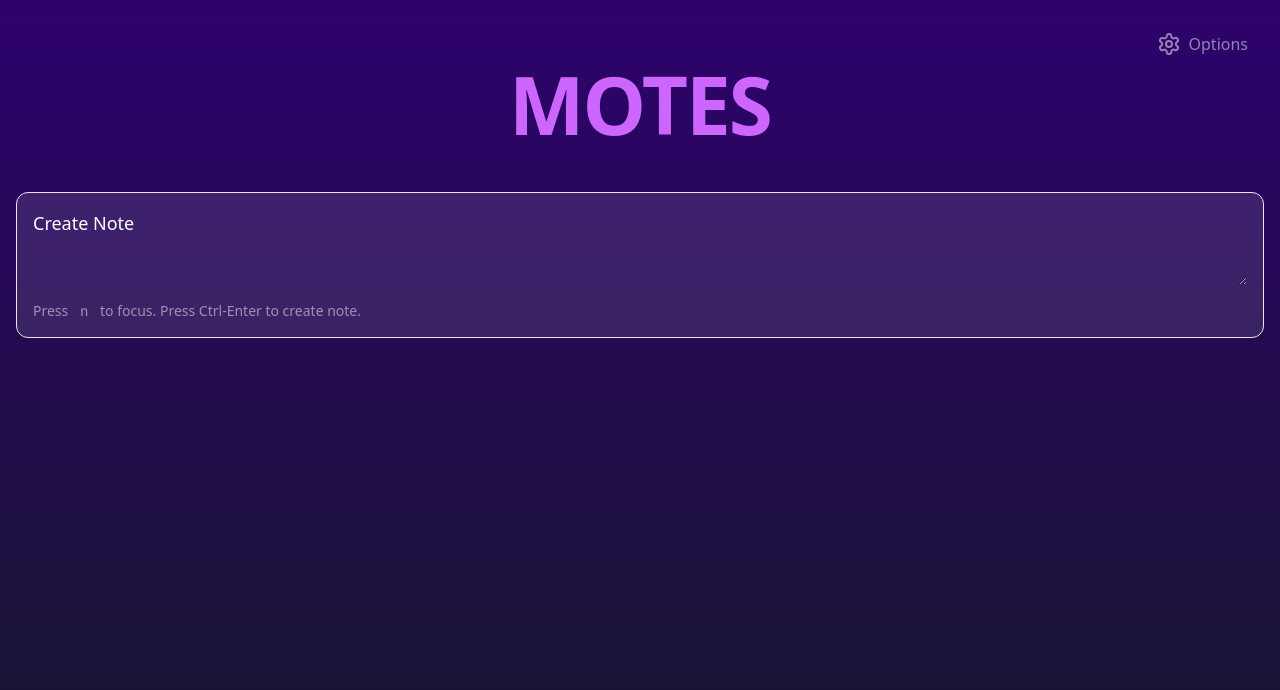
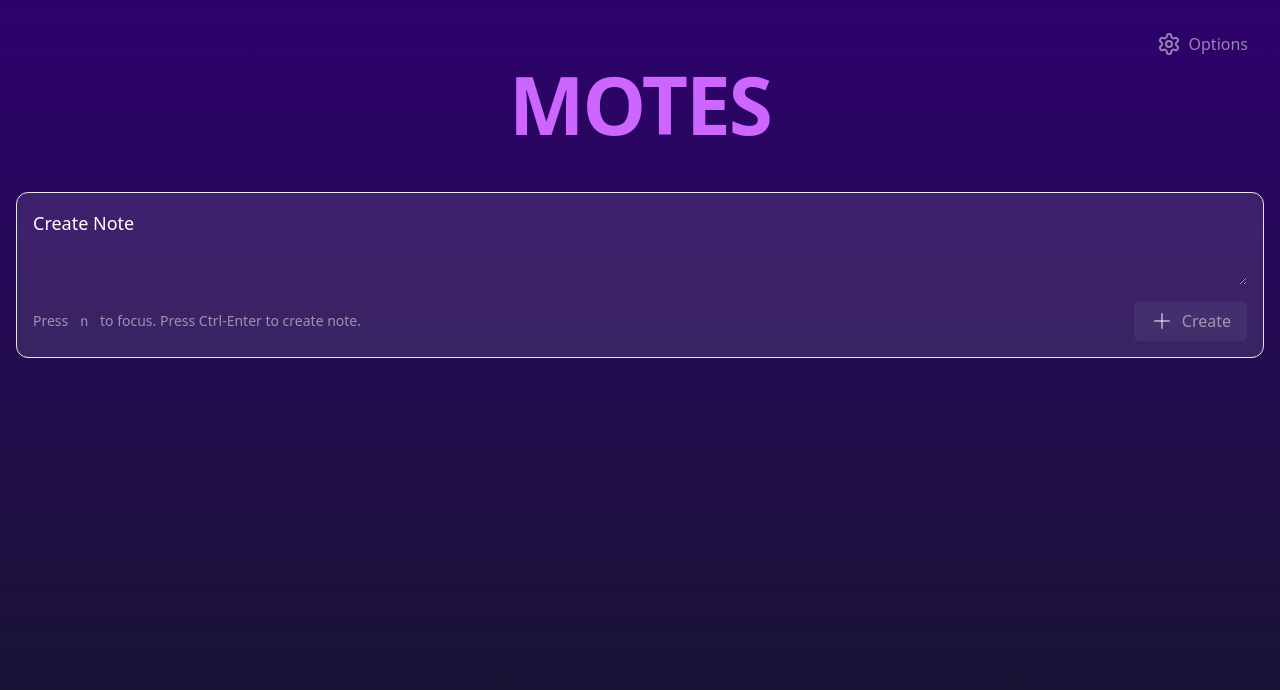
Before and after one commit to brenapp/motes, a Next.js app: page / in a window 1280 px wide. Shown: the top 690 px of the page. Built offline with nearby package versions, Linux system fonts and the light colour scheme.

Commit message:
Add create button

```diff
--- a/src/pages/index.tsx
+++ b/src/pages/index.tsx
@@ -204,7 +204,7 @@ const Home: NextPage = () => {
       <main className="flex min-h-screen flex-col items-center bg-gradient-to-b from-[#2e026d] to-[#15162c]">
         <nav className="fixed right-4 top-4 text-white/50">
           <Link href="/options" className="group outline-none hover:border">
-            <p className="flex gap-2 rounded-md p-4 group-focus-within:border">
+            <p className="flex gap-2 rounded-md p-4 hover:bg-white/10 group-focus-within:border">
               <svg
                 xmlns="http://www.w3.org/2000/svg"
                 width="24"
@@ -239,11 +239,35 @@ const Home: NextPage = () => {
               className="rounded-lg bg-transparent font-mono text-2xl outline-none"
               autoFocus
             ></textarea>
-            <nav className="flex items-center">
+            <nav className="flex items-center justify-between">
               <p className="right-4 text-sm text-white/50">
                 Press <code className="rounded-md px-2">n</code> to focus. Press
                 Ctrl-Enter to create note.
               </p>
+              <button
+                className="flex rounded-md bg-white/5 py-2 px-4 text-white/50 hover:bg-white/10 hover:text-white"
+                tabIndex={-1}
+                onClick={() => {
+                  onNoteAdd(note);
+                  setNote("");
+                }}
+              >
+                <svg
+                  xmlns="http://www.w3.org/2000/svg"
+                  width="24"
+                  height="24"
+                  viewBox="0 0 24 24"
+                  fill="none"
+                  stroke="currentColor"
+                  stroke-width="2"
+                  stroke-linecap="round"
+                  stroke-linejoin="round"
+                >
+                  <line x1="12" y1="5" x2="12" y2="19"></line>
+                  <line x1="5" y1="12" x2="19" y2="12"></line>
+                </svg>
+                <span className="ml-2">Create</span>
+              </button>
             </nav>
           </main>
           <section className="container flex flex-col gap-4" role="list">
```
